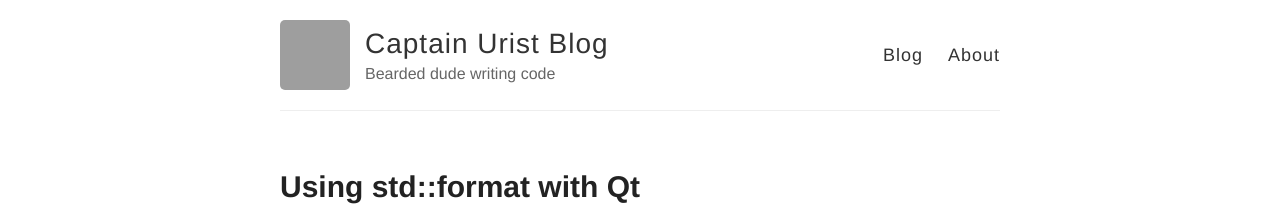
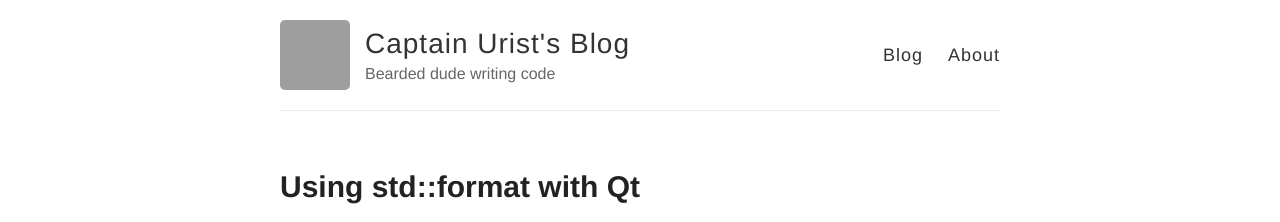
Before and after one commit to captainurist/captainurist.github.io, a Jekyll site: the page built from index.html, in a window 1280 px wide. Shown: the top 222 px of the page. Built offline with Jekyll 4.4.1, drawn with Linux system fonts in a browser that asks for light colours; grey boxes are pictures that could not be loaded.

Commit message:
Proper title.

```diff
--- a/_config.yml
+++ b/_config.yml
@@ -3,7 +3,7 @@
 #
 
 # Name of your site (displayed in the header)
-name: Captain Urist Blog
+name: Captain Urist's Blog
 
 # Short bio or description (displayed in the header)
 description: Bearded dude writing code
```
